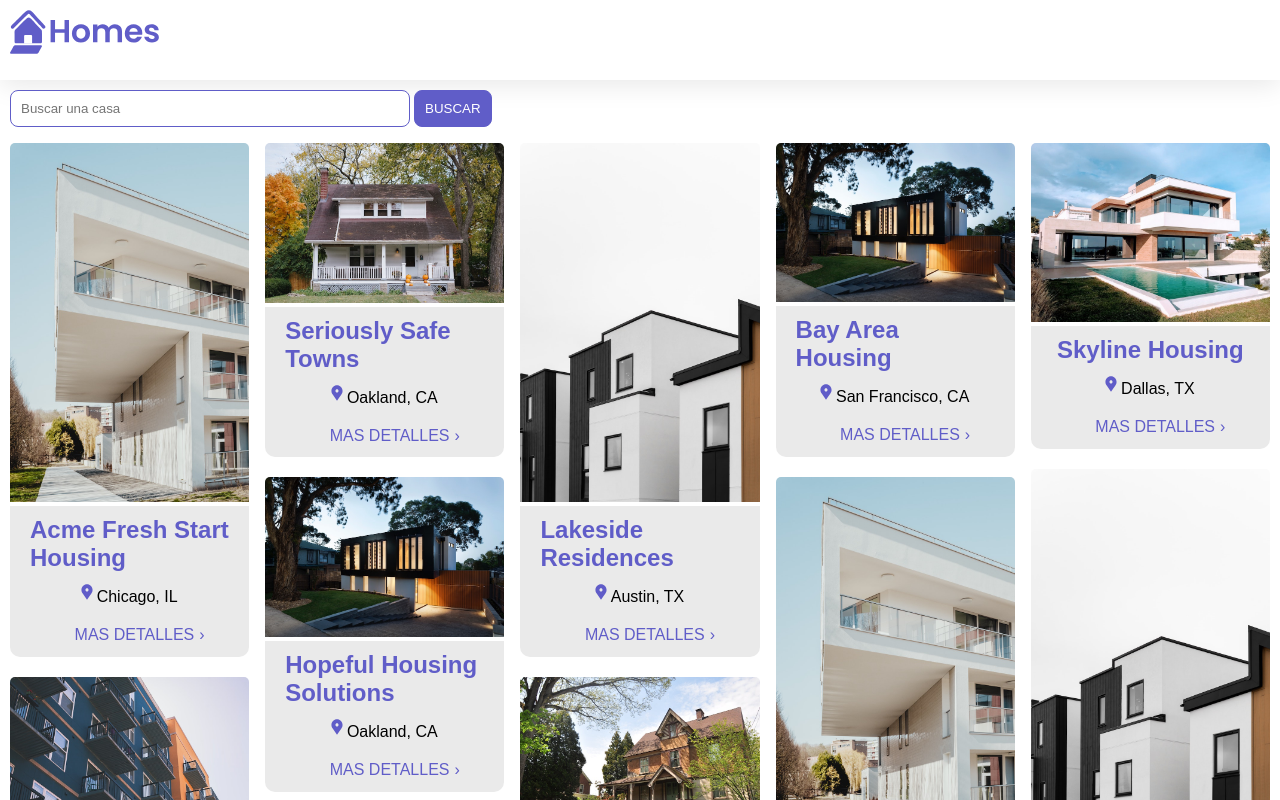
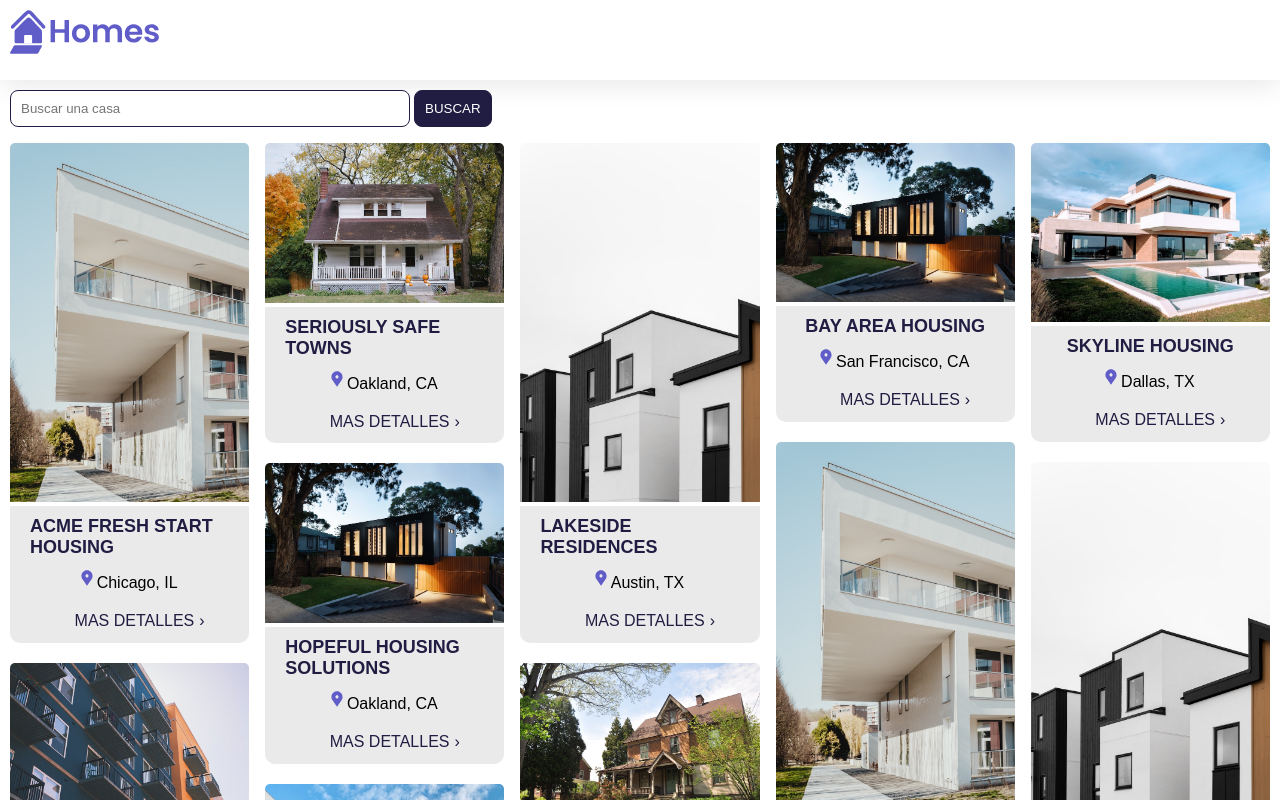
Before and after one commit to eandreschavezb/Real-State-Listings-Angular-Application, an Angular app: page / in a window 1280 px wide. Shown: the top 800 px of the page. Built offline with nearby package versions, Linux system fonts and the light colour scheme; data requests are answered from the project's data file.

Commit message:
Styling changes

```diff
--- a/src/app/housing-location/housing-location.component.css
+++ b/src/app/housing-location/housing-location.component.css
@@ -50,6 +50,11 @@
   border-radius: 0px 0px 10px 10px;
 }
 
+.description-container h2 {
+  font-size: 18px;
+  text-transform: uppercase;
+}
+
 section.listing a {
   padding-left: 20px;
   text-decoration: none;
--- a/src/styles.css
+++ b/src/styles.css
@@ -8,8 +8,8 @@
     font-family: 'Be Vietnam Pro', sans-serif;
   }
   :root {
-    --primary-color: #605DC8;
-    --secondary-color: #8B89E6;
+    --primary-color: #201C42;
+    --secondary-color: #494949;
     --accent-color: #e8e7fa;
     --shadow-color: #E8E8E8;
   }
```
